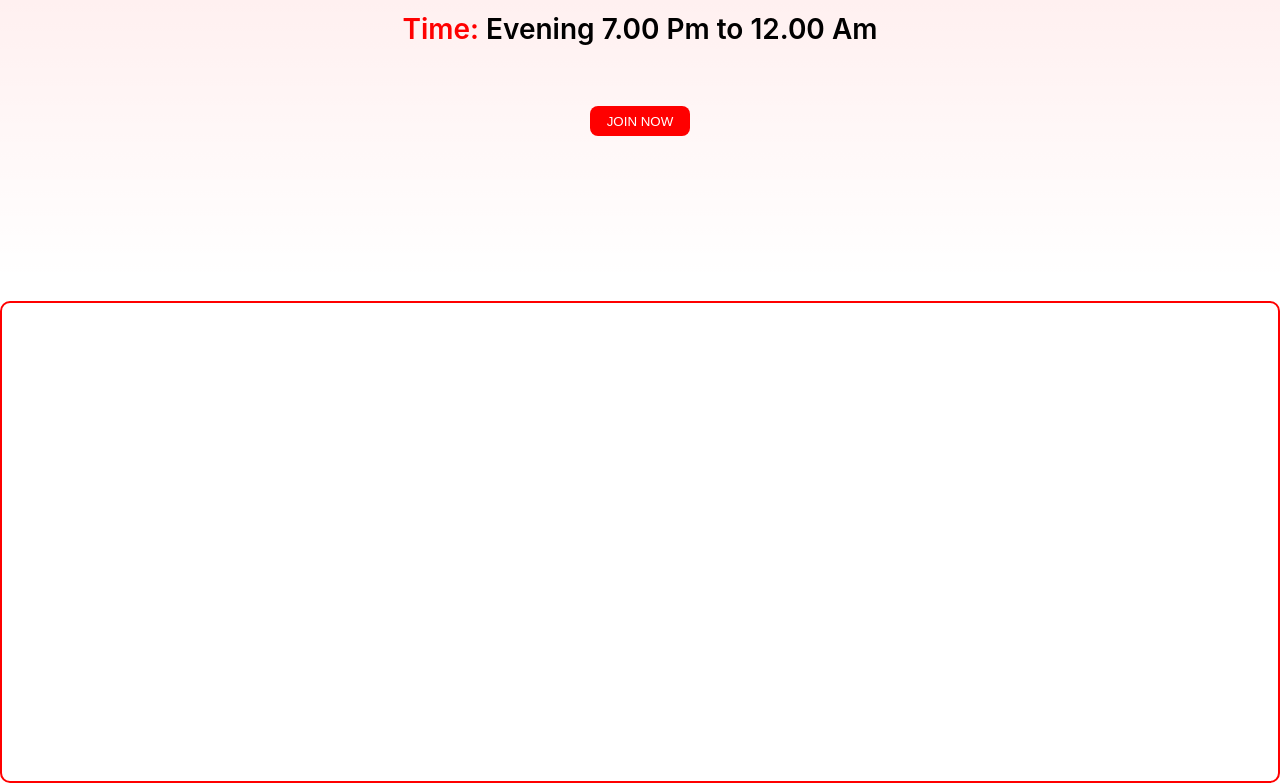
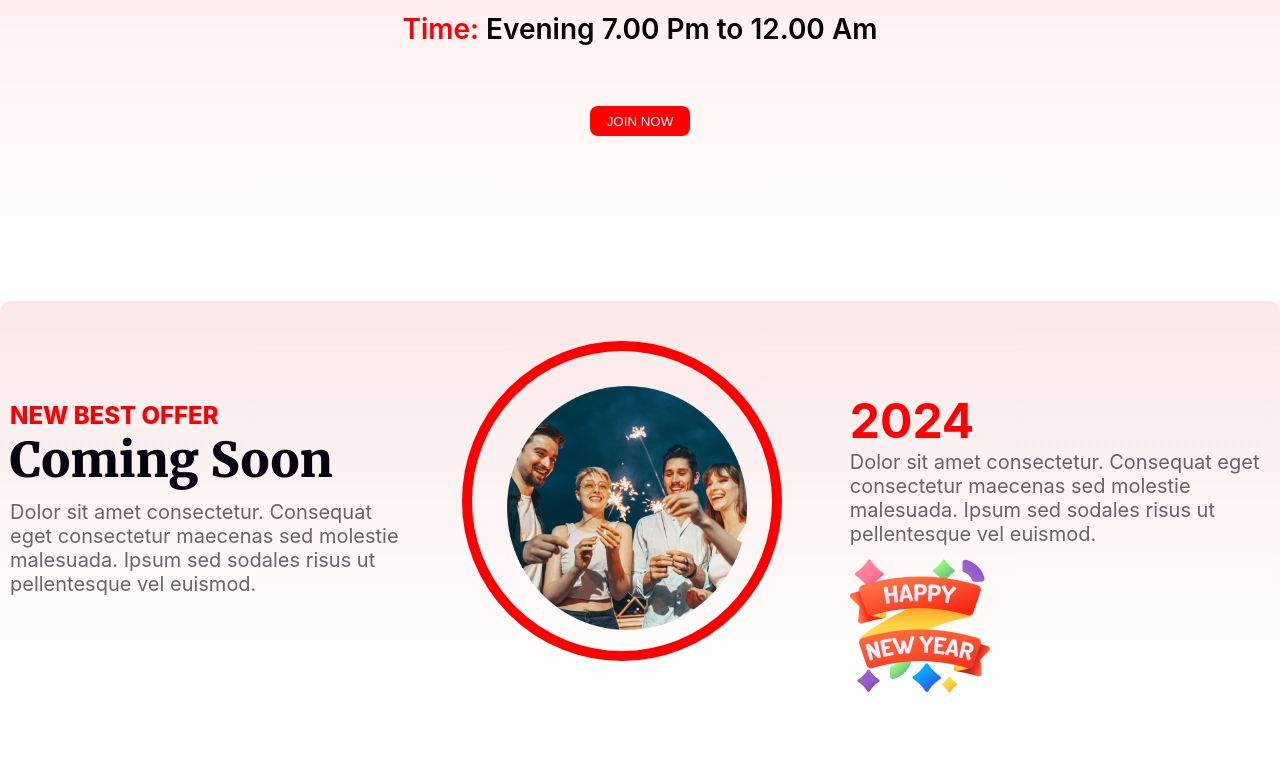
Before and after one commit to Chitra35006/Web_06_new_year, a plain HTML site: page index.html in a window 1280 px wide. Shown: the part 2351-3134 px from the top of the page. After the commit the page ends 3082 px from the top, so only its background shows below. Drawn offline with Linux system fonts and the light colour scheme.

Commit message:
adding offer section

```diff
--- a/index.html
+++ b/index.html
@@ -57,7 +57,24 @@
         <!-- <<<<<<<<<<<<schedule section end here>>>>>>>>>>>>>> -->
          <!-- <<<<<<<<<<<<offer section start here>>>>>>>>>>>>>> -->
         <section class="offer-container">
-
+            <div class="left-content">
+                <h4>NEW BEST OFFER <br>
+                <span>Coming Soon</span>
+                </h4>
+                <p>Dolor sit amet consectetur. Consequat eget consectetur maecenas sed molestie malesuada. Ipsum sed sodales risus ut pellentesque vel euismod. </p>
+            </div>
+            <div class="middle-content">
+                <div class="mid-content-img">
+                    <img src="images/Ellipse 1.png" alt="">
+                </div>
+            </div>
+            <div class="right-content">
+                <h2>2024</h2>
+                <p>Dolor sit amet consectetur. Consequat eget consectetur maecenas sed molestie malesuada. Ipsum sed sodales risus ut pellentesque vel euismod. </p>
+                <div class="right-ct-img">
+                    <img src="images/Group 96.png" alt="">
+                </div>
+            </div>
         </section>
 
          <!-- <<<<<<<<<<<<offer section end here>>>>>>>>>>>>>> -->
--- a/styles/style.css
+++ b/styles/style.css
@@ -187,7 +187,84 @@ border: none;
     max-width: 1320px;
     margin: 0 auto;
     margin-top: 20px;
-    min-height: 482px;
+    height: 400px;
+    background: linear-gradient(180.00deg, rgba(204, 27, 27, 0.1),rgba(238, 201, 201, 0) 100%);
     border-radius: 10px;
-    border: 2px solid red;
+    margin-bottom: 30px;
+    display: flex;
 }
+.left-content{
+width: 33%;
+padding-left: 10px;
+/* display: flex;
+justify-content: center;
+align-items: center; */
+text-align: left;
+padding-top: 100px;
+padding-right: 10px;
+
+}
+.left-content h4{
+color: red;
+font-family: Inter;
+font-size: 24px;
+font-weight: 800;
+}
+.left-content span{
+    color: rgb(7, 2, 17);
+    font-family: Merriweather;
+    font-size: 48px;
+    font-weight: 900;
+}
+.left-content p{
+color: rgba(7, 2, 17, 0.6);
+font-family: Inter;
+font-size: 20px;
+font-weight: 400;
+margin-top: 10px;
+}
+.middle-content{
+width: 33%;
+}
+.mid-content-img{
+width: 320px;
+height: 320px;
+border: 10px solid red;
+border-radius: 50%;
+padding: 25px;
+margin: 40px;
+}
+.mid-content-img img{
+width: 280px;
+height: 280px;
+margin: 0 auto;
+padding: 10px 30px 26px 10px;
+}
+
+.right-content{
+width: 33%;
+padding-left: 5px;
+}
+.right-content h2{
+    padding-top: 90px;
+    color: rgb(255, 0, 0);
+    font-family: Inter;
+    font-size: 48px;
+    font-weight: 700;
+}
+.right-content p{
+    color: rgba(7, 2, 17, 0.6);
+    font-family: Inter;
+    font-size: 20px;
+    font-weight: 400;
+}
+.right-ct-img{
+    position: relative;
+    height: 150px;
+    width: 200px;
+}
+.right-ct-img img{
+    position: absolute;
+    left: 0;
+    bottom: 0;
+}
```
